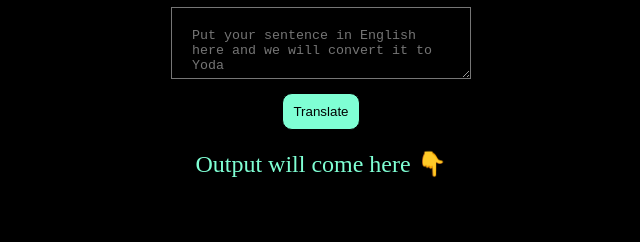
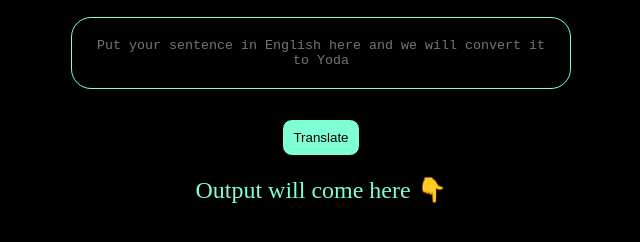
Before and after one commit to B0llu/Yoda-Translator, a plain HTML site: page index.html in a window 1280 px wide. Shown: the part 200-442 px from the top of the page, without its empty margins (319-959 px from the left). Drawn offline with Linux system fonts and the light colour scheme.

Commit message:
Update style.css

```diff
--- a/style.css
+++ b/style.css
@@ -17,11 +17,15 @@ h1 {
 }
 
 textarea {
-    margin: 10px;
+    border: 1px solid aquamarine;
+    margin: 20px;
     padding: 20px;
-    width: 300px;
+    width: 500px;
+    text-align: center;
+    border-radius: 20px;
     color: aquamarine;
     background-color: black;
+    resize: none;
 }
 
 button {
@@ -39,5 +43,6 @@ p {
 
 div {
     color: aquamarine;
-    font-size: x-large;
+    font-size: xx-large;
+
 }
```
